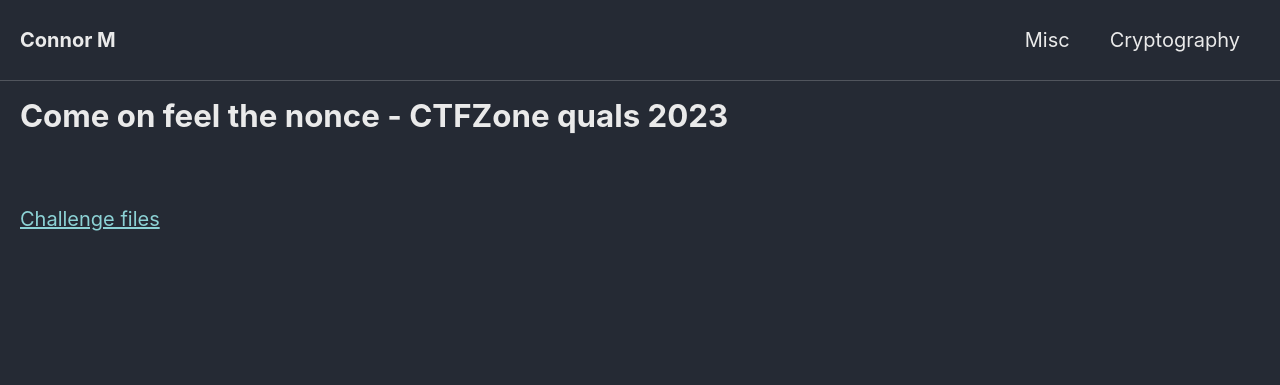
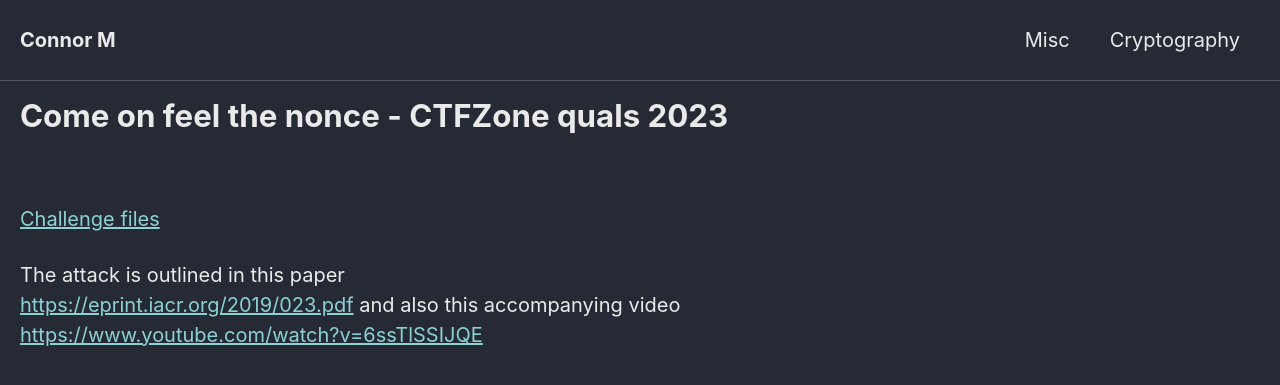
Before and after one commit to Connor-McCartney/Connor-McCartney.github.io, a Jekyll site: the page built from _pages/cryptography/ecc/Come-on-feel-the-nonce-CTFZone-quals-2023.md, in a window 1280 px wide. Shown: the top 385 px of the page. Built offline with Jekyll 4.4.1, drawn with Linux system fonts in a browser that asks for light colours; cached includes are drawn as plain includes.

Commit message:
Update Come-on-feel-the-nonce-CTFZone-quals-2023.md

```diff
--- a/_pages/cryptography/ecc/Come-on-feel-the-nonce-CTFZone-quals-2023.md
+++ b/_pages/cryptography/ecc/Come-on-feel-the-nonce-CTFZone-quals-2023.md
@@ -6,3 +6,8 @@ title: Come on feel the nonce - CTFZone quals 2023
 <br>
 
 [Challenge files](https://github.com/Connor-McCartney/CTF_Files/tree/main/2023/CTFZone-quals/Come_on_feel_the_nonce)
+
+The attack is outlined in this paper <br>
+<https://eprint.iacr.org/2019/023.pdf>
+and also this accompanying video <br>
+<https://www.youtube.com/watch?v=6ssTlSSIJQE>
```
